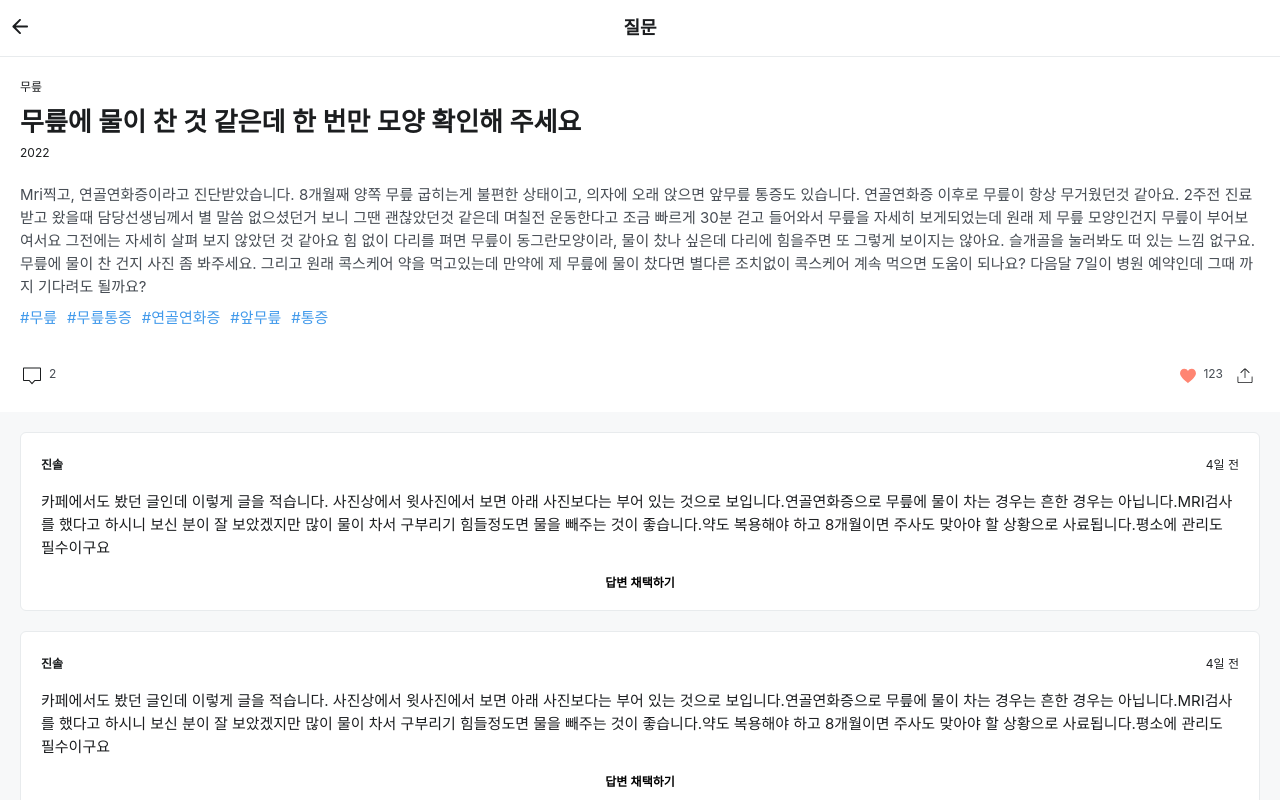
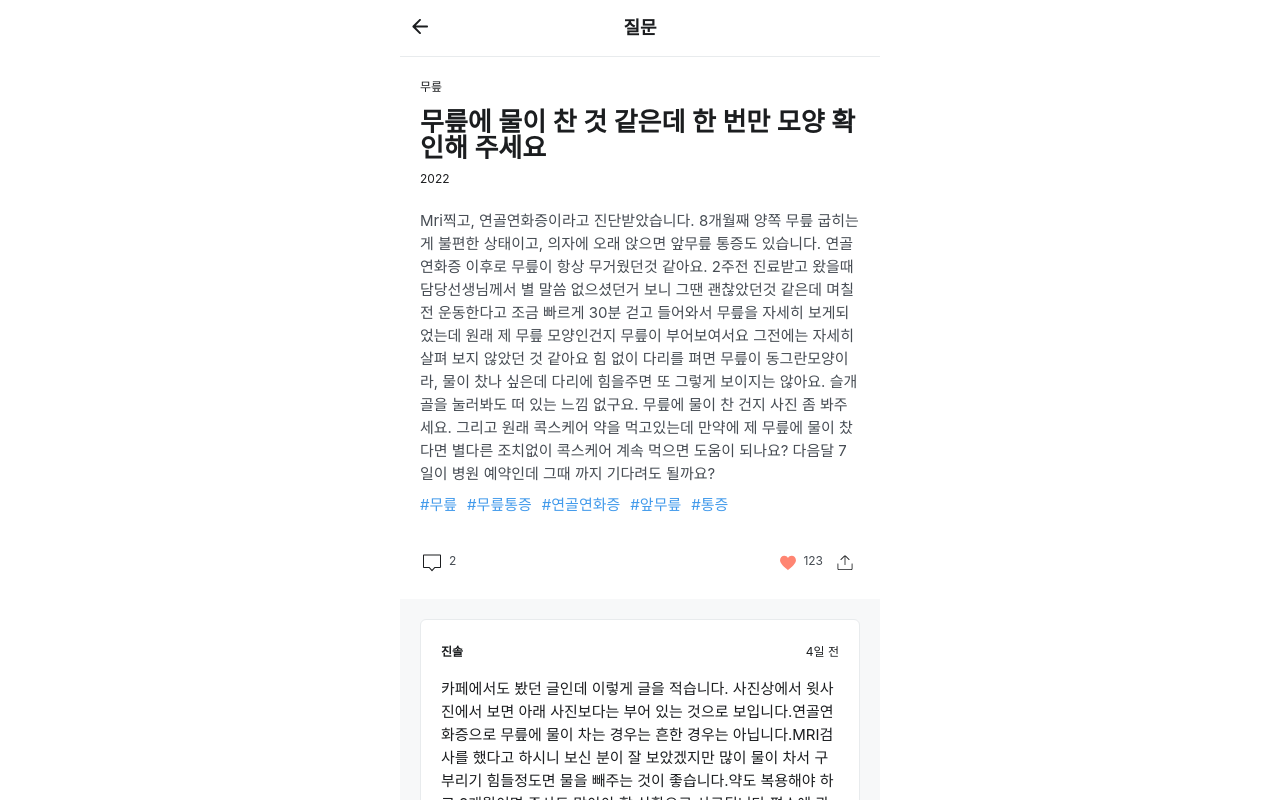
Before and after one commit to restareaByWeezy/fe_medikit, a Next.js app: page /qnadetail/1 in a window 1280 px wide. Shown: the top 800 px of the page. Built offline with nearby package versions, Linux system fonts and the light colour scheme; a web font is replaced by a local one.

Commit message:
💄 Style: wrapper style fix

```diff
--- a/src/components/common/_Layouts/BoardLayout.tsx
+++ b/src/components/common/_Layouts/BoardLayout.tsx
@@ -14,11 +14,11 @@ const BoardLayout = ({
   noPadding,
 }: BoardLayoutProps) => {
   return (
-    <>
+    <Container>
       {header}
       <Wrapper noPadding={noPadding}>{content}</Wrapper>
       {footer}
-    </>
+    </Container>
   )
 }
 
@@ -39,3 +39,7 @@ const Wrapper = styled('div', {
     },
   },
 })
+
+const Container = styled('div', {
+  maxWidth: '480px',
+})
--- a/src/components/common/_Layouts/HomeLayout.tsx
+++ b/src/components/common/_Layouts/HomeLayout.tsx
@@ -25,9 +25,11 @@ const HomeLayout = ({
 export default HomeLayout
 
 // STYLE  ////////////////////////////
+
 const Wrapper = styled('div', {
   width: '100%',
   height: '100%',
   padding: '20px',
   backgroundColor: '#f7f8f9',
+  maxWidth: '480px',
 })
--- a/src/pages/_app.tsx
+++ b/src/pages/_app.tsx
@@ -13,7 +13,6 @@ import { NextPageContext } from 'next'
 import type { AppProps } from 'next/app'
 
 import Head from 'next/head'
-import { styled } from 'styles/globalStitches'
 
 type PageProps = {
   dehydratedState?: DehydratedState
@@ -36,9 +35,7 @@ const MyApp = ({ Component, pageProps }: ExtendedAppProps<PageProps>) => {
               content="width=device-width, initial-scale=1.0, maximum-scale=1.0, user-scalable=0"
             />
           </Head>
-          <Wrapper>
-            <Component {...pageProps} />
-          </Wrapper>
+          <Component {...pageProps} />
         </Hydrate>
       </QueryClientProvider>
     </>
@@ -46,9 +43,3 @@ const MyApp = ({ Component, pageProps }: ExtendedAppProps<PageProps>) => {
 }
 
 export default MyApp
-
-// STYLE //
-
-const Wrapper = styled('div', {
-  minWidth: '480px',
-})
```
Also changed, not shown: src/components/common/_Layouts/SearchLayout.tsx (+6 -2 lines).
